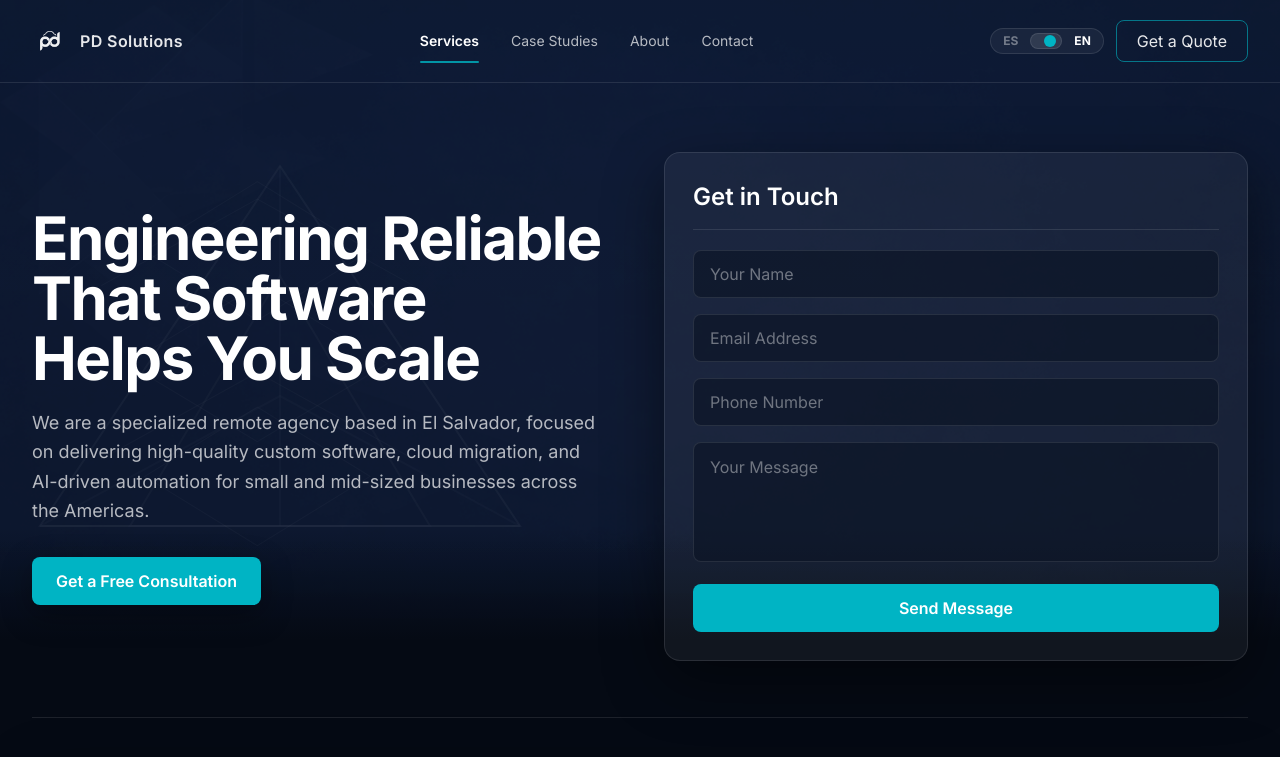
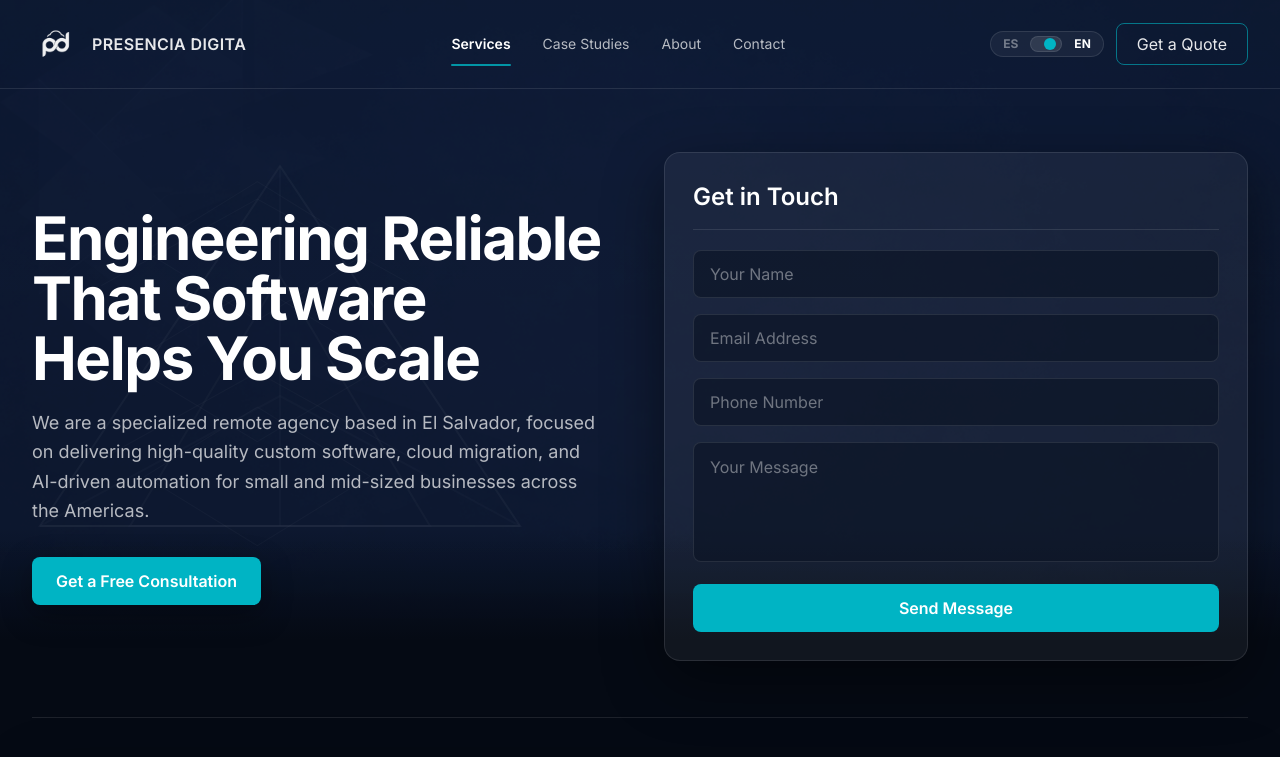
Before and after one commit to blen7777/presencia-nextjs, a Next.js app: page / in a window 1280 px wide. Shown: the top 757 px of the page. Built offline with nearby package versions, Linux system fonts and the light colour scheme; a web font is replaced by a local one.

Commit message:
change the company title

```diff
--- a/components/Navbar.tsx
+++ b/components/Navbar.tsx
@@ -43,11 +43,11 @@ export function Navbar() {
                   alt="PD"
                   width={54}
                   height={54}
-                  className="h-9 w-auto opacity-95"
+                  className="h-12 w-auto opacity-95"
                   priority
               />
               <span className="hidden sm:block font-semibold tracking-wide text-white/90">
-              PD Solutions
+              PRESENCIA DIGITA
             </span>
             </a>
 
```
